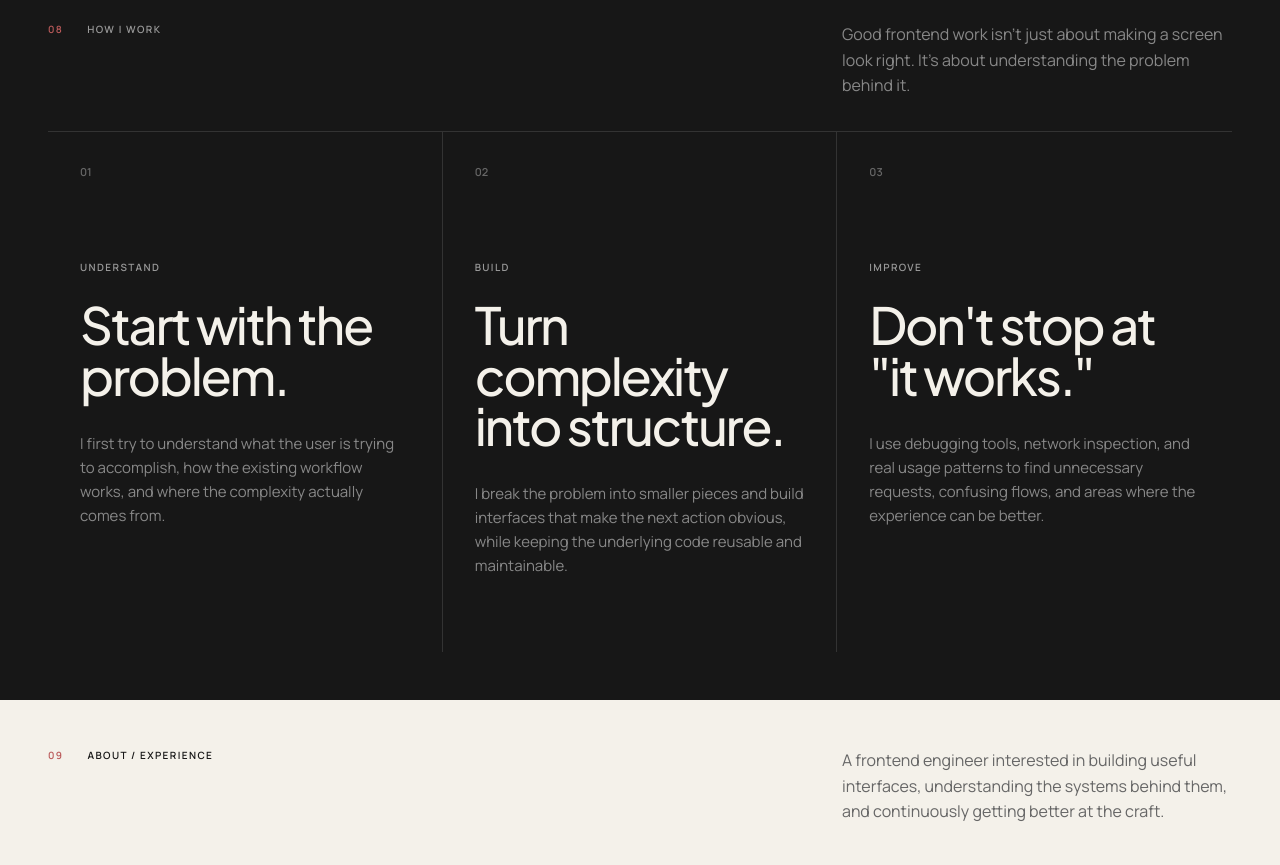
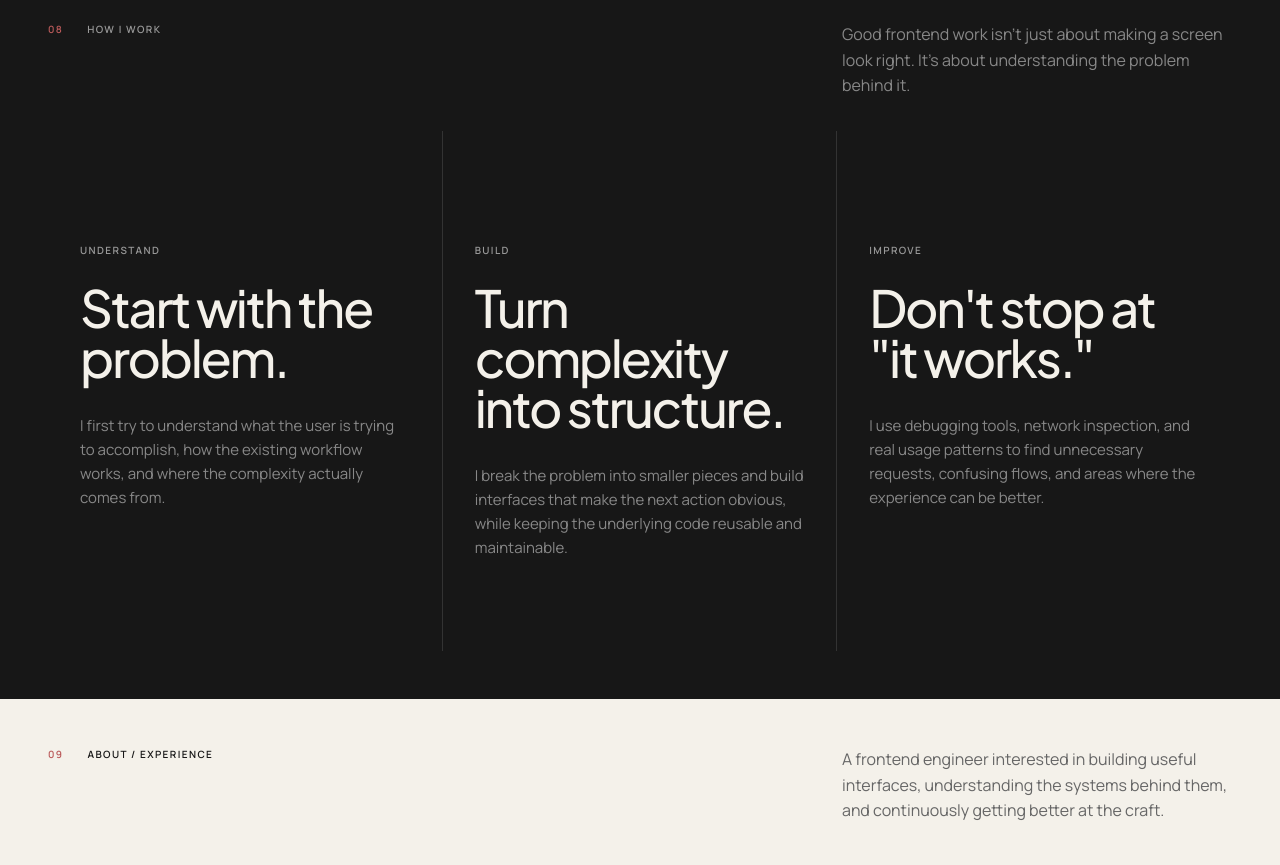
Before and after one commit to dekzyd/oladayo-portfolio, a Next.js app: page / in a window 1280 px wide. Shown: the part 7720-8585 px from the top of the page. Built offline with nearby package versions, Linux system fonts and the light colour scheme.

Commit message:
refactor approach

```diff
--- a/app/components/Approach.tsx
+++ b/app/components/Approach.tsx
@@ -1,4 +1,28 @@
 import SectionLabel from "./SectionLabel";
+
+const approaches = [
+  {
+    number: "01",
+    eyebrow: "UNDERSTAND",
+    heading: "Start with the problem.",
+    description:
+      "I first try to understand what the user is trying to accomplish, how the existing workflow works, and where the complexity actually comes from.",
+  },
+  {
+    number: "02",
+    eyebrow: "BUILD",
+    heading: "Turn complexity into structure.",
+    description:
+      "I break the problem into smaller pieces and build interfaces that make the next action obvious, while keeping the underlying code reusable and maintainable.",
+  },
+  {
+    number: "03",
+    eyebrow: "IMPROVE",
+    heading: 'Don\'t stop at "it works."',
+    description:
+      "I use debugging tools, network inspection, and real usage patterns to find unnecessary requests, confusing flows, and areas where the experience can be better.",
+  },
+];
 
 export default function Approach() {
   return (
@@ -17,53 +41,19 @@ export default function Approach() {
       </div>
 
       <div className="approach__grid">
-        <article className="approach-card">
-          <span className="approach-card__number">01</span>
+        {approaches.map((approach) => (
+          <article className="approach-card" key={approach.number}>
+            {/* <span className="approach-card__number">{approach.number}</span> */}
 
-          <div className="approach-card__content">
-            <span className="approach-card__eyebrow">UNDERSTAND</span>
+            <div className="approach-card__content">
+              <span className="approach-card__eyebrow">{approach.eyebrow}</span>
 
-            <h2>Start with the problem.</h2>
+              <h2>{approach.heading}</h2>
 
-            <p>
-              I first try to understand what the user is trying to accomplish,
-              how the existing workflow works, and where the complexity actually
-              comes from.
-            </p>
-          </div>
-        </article>
-
-        <article className="approach-card">
-          <span className="approach-card__number">02</span>
-
-          <div className="approach-card__content">
-            <span className="approach-card__eyebrow">BUILD</span>
-
-            <h2>Turn complexity into structure.</h2>
-
-            <p>
-              I break the problem into smaller pieces and build interfaces that
-              make the next action obvious, while keeping the underlying code
-              reusable and maintainable.
-            </p>
-          </div>
-        </article>
-
-        <article className="approach-card">
-          <span className="approach-card__number">03</span>
-
-          <div className="approach-card__content">
-            <span className="approach-card__eyebrow">IMPROVE</span>
-
-            <h2>Don&apos;t stop at &quot;it works.&quot;</h2>
-
-            <p>
-              I use debugging tools, network inspection, and real usage patterns
-              to find unnecessary requests, confusing flows, and areas where the
-              experience can be better.
-            </p>
-          </div>
-        </article>
+              <p>{approach.description}</p>
+            </div>
+          </article>
+        ))}
       </div>
     </section>
   );
--- a/app/globals.css
+++ b/app/globals.css
@@ -1006,7 +1006,7 @@ a {
 .approach__grid {
   display: grid;
   grid-template-columns: repeat(3, 1fr);
-  border-top: 1px solid var(--color-border-dark);
+  /* border-top: 1px solid var(--color-border-dark); */
 }
 
 .approach-card {
```
